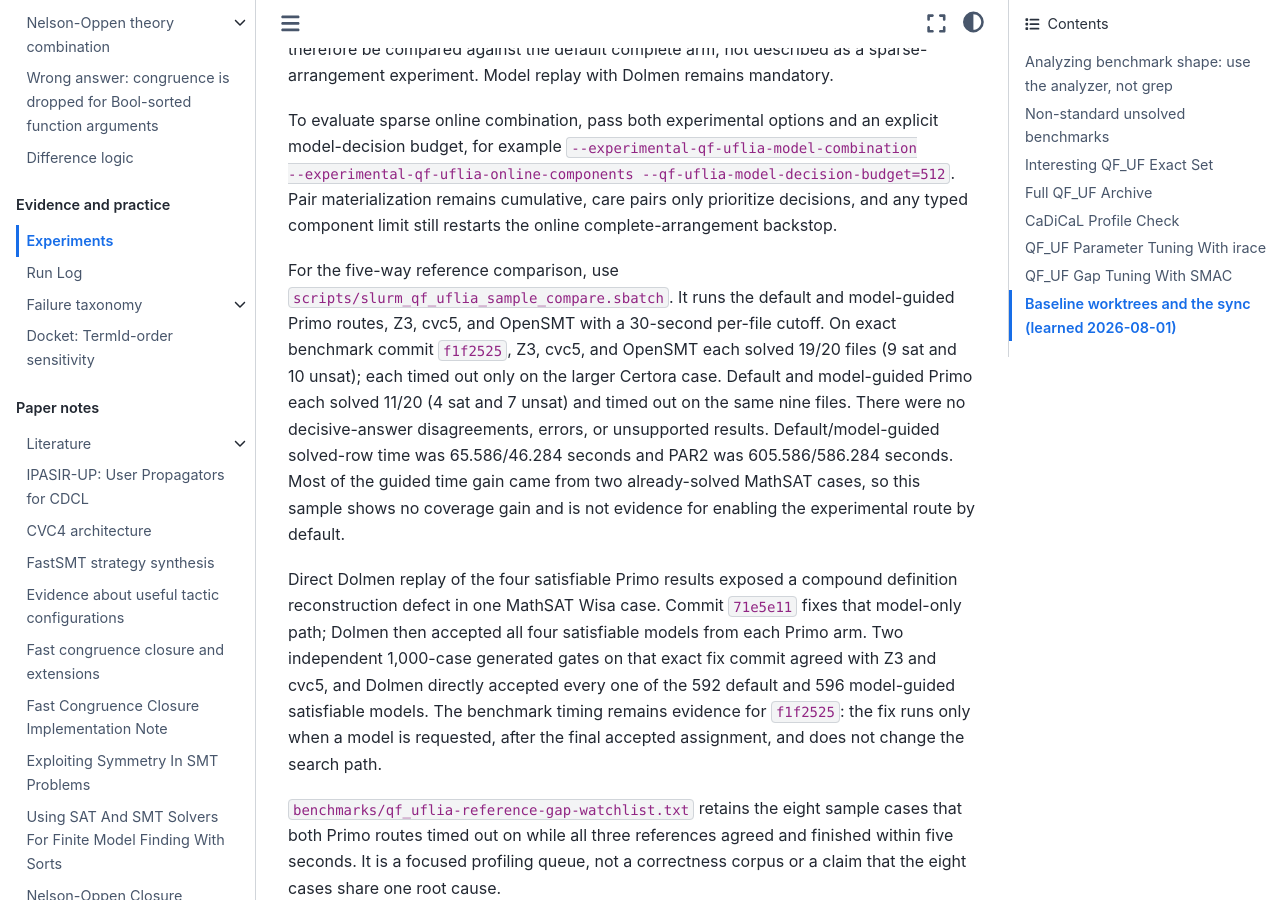
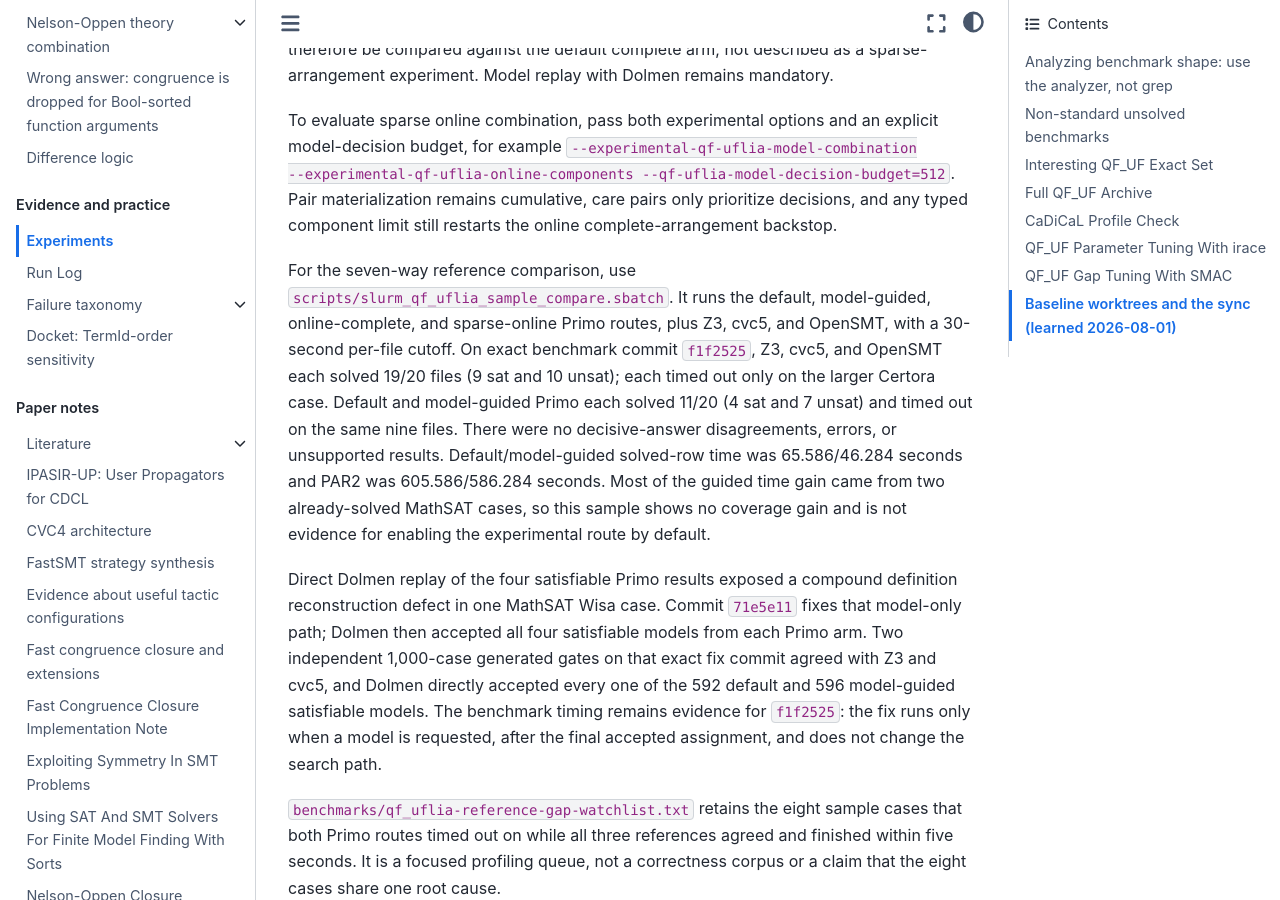
Before and after one commit to primo-solver/primo, a Jupyter Book: the page built from docs/experiments.md, in a window 1280 px wide and 900 px high, scrolled down 5756 px. Built offline with Jupyter Book 1.0.4 settings and Sphinx 7.4.7 and the Sphinx Book theme 1.1.4, drawn with Linux system fonts in a browser that asks for light colours.

```diff
--- a/docs/experiments.md
+++ b/docs/experiments.md
@@ -265,9 +265,10 @@ explicit model-decision budget, for example
 care pairs only prioritize decisions, and any typed component limit still
 restarts the online complete-arrangement backstop.
 
-For the five-way reference comparison, use
-`scripts/slurm_qf_uflia_sample_compare.sbatch`. It runs the default and
-model-guided Primo routes, Z3, cvc5, and OpenSMT with a 30-second per-file
+For the seven-way reference comparison, use
+`scripts/slurm_qf_uflia_sample_compare.sbatch`. It runs the default,
+model-guided, online-complete, and sparse-online Primo routes, plus Z3, cvc5,
+and OpenSMT, with a 30-second per-file
 cutoff. On exact benchmark commit `f1f2525`, Z3, cvc5, and OpenSMT each solved
 19/20 files (9 sat and 10 unsat); each timed out only on the larger Certora
 case. Default and model-guided Primo each solved 11/20 (4 sat and 7 unsat) and
```
Also changed, not shown: 2 other files.
